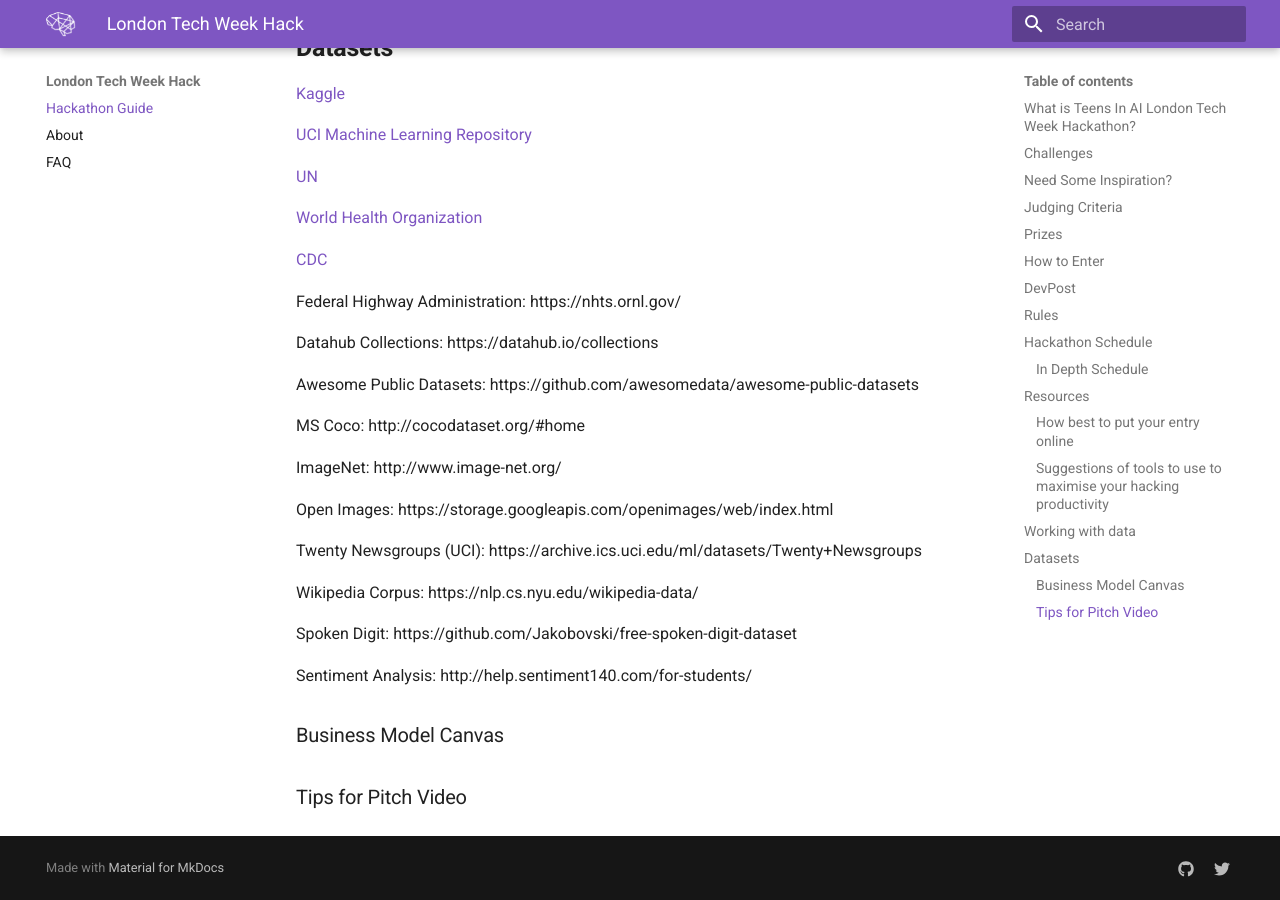
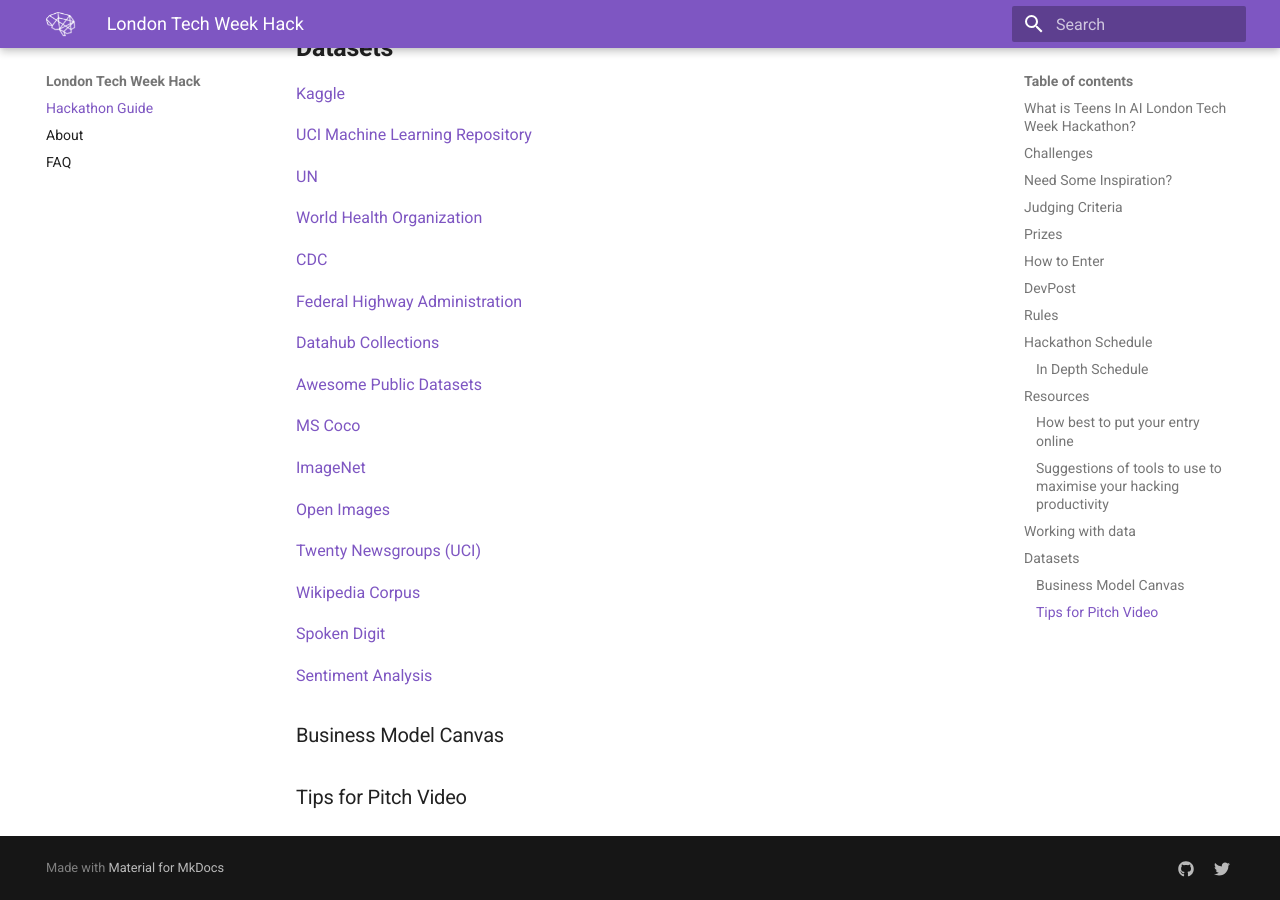
Before and after one commit to elenasinel/tech-week, an MkDocs documentation site: the page built from docs/index.md, in a window 1280 px wide and 900 px high, scrolled down 6181 px. Built offline with MkDocs 1.6.1 and Material for MkDocs 9.7.7, drawn with Linux system fonts in a browser that asks for light colours; some of the changed lines change nothing that is shown.

Commit message:
Update Documentation “index”

```diff
--- a/docs/index.md
+++ b/docs/index.md
@@ -5,18 +5,12 @@
 
 **Want to contribute to this guide or donate a resource?** Email Elena Sinel on elena.sinel@acornaspirations.co.uk with your suggestions
 
-
 **Want to sponsor the hack and join Deepmind and Alan Turing Institute at nurturing the next generation of AI technologist, innovators and entrepreneurs?** Email Elena Sinel on elena.sinel@acornaspirations.co.uk or Tabitha Goldstaub on tabitha@cognitionx.io
-
-
-
 
 # **Teens in AI Hackathon Guide**
 
 !!! Info
 	This site provides much of the information you'll need to prepare your Teens in AI Hack competition entries, and links to resources to help you create a great project.
-
-
 
 ## **What is Teens In AI London Tech Week Hackathon?**
 
@@ -127,25 +121,25 @@
 
 [CDC ](https://wonder.cdc.gov/Welcome.html)
 
-Federal Highway Administration: https://nhts.ornl.gov/
+[Federal Highway Administration](https://nhts.ornl.gov/)
 
-Datahub Collections: https://datahub.io/collections
+[Datahub Collections](https://datahub.io/collections)
 
-Awesome Public Datasets: https://github.com/awesomedata/awesome-public-datasets
+[Awesome Public Datasets](https://github.com/awesomedata/awesome-public-datasets)
 
-MS Coco: http://cocodataset.org/#home
+[MS Coco](http://cocodataset.org/#home)
 
-ImageNet: http://www.image-net.org/
+[ImageNet](http://www.image-net.org/)
 
-Open Images: https://storage.googleapis.com/openimages/web/index.html
+[Open Images](https://storage.googleapis.com/openimages/web/index.html)
 
-Twenty Newsgroups (UCI): https://archive.ics.uci.edu/ml/datasets/Twenty+Newsgroups
+[Twenty Newsgroups (UCI)](https://archive.ics.uci.edu/ml/datasets/Twenty+Newsgroups)
 
-Wikipedia Corpus: https://nlp.cs.nyu.edu/wikipedia-data/
+[Wikipedia Corpus](https://nlp.cs.nyu.edu/wikipedia-data/)
 
-Spoken Digit: https://github.com/Jakobovski/free-spoken-digit-dataset
+[Spoken Digit](https://github.com/Jakobovski/free-spoken-digit-dataset)
 
-Sentiment Analysis: http://help.sentiment140.com/for-students/
+[Sentiment Analysis](http://help.sentiment140.com/for-students/)
 
 ### Business Model Canvas
 
```
